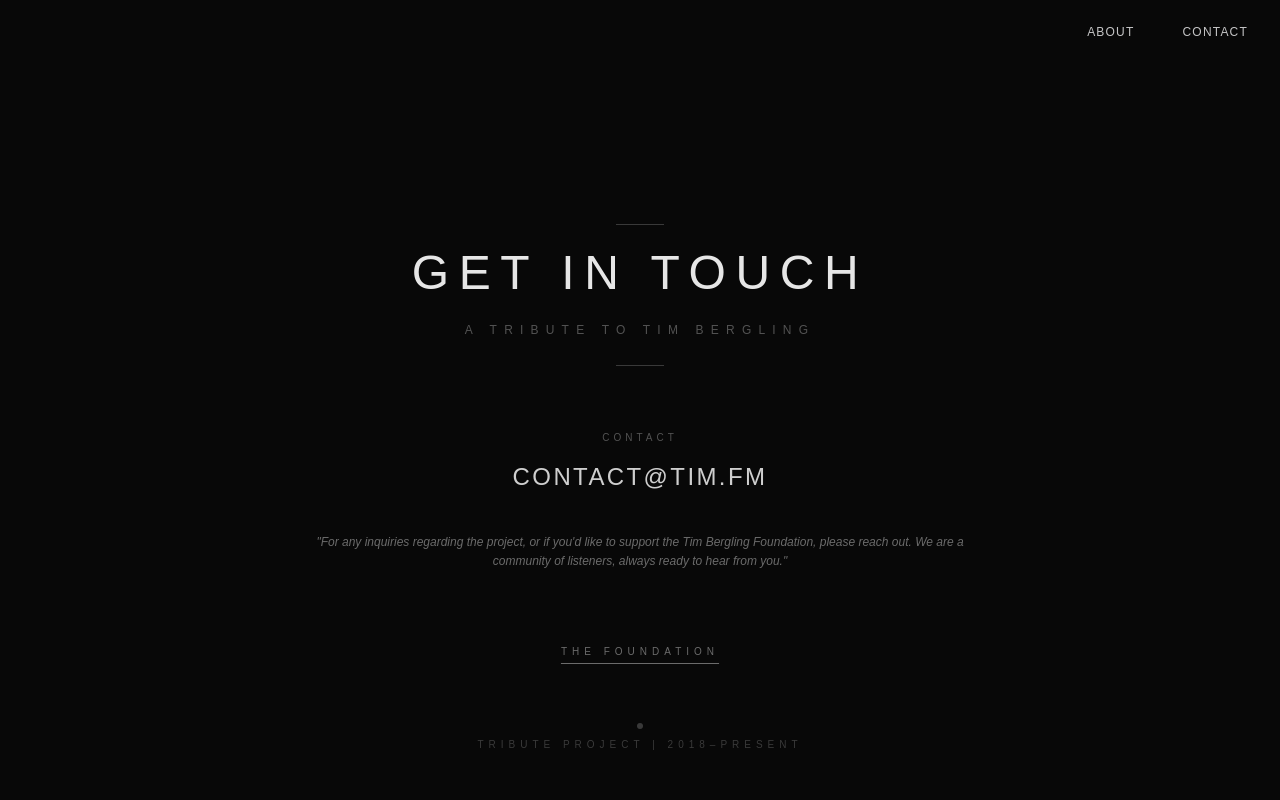
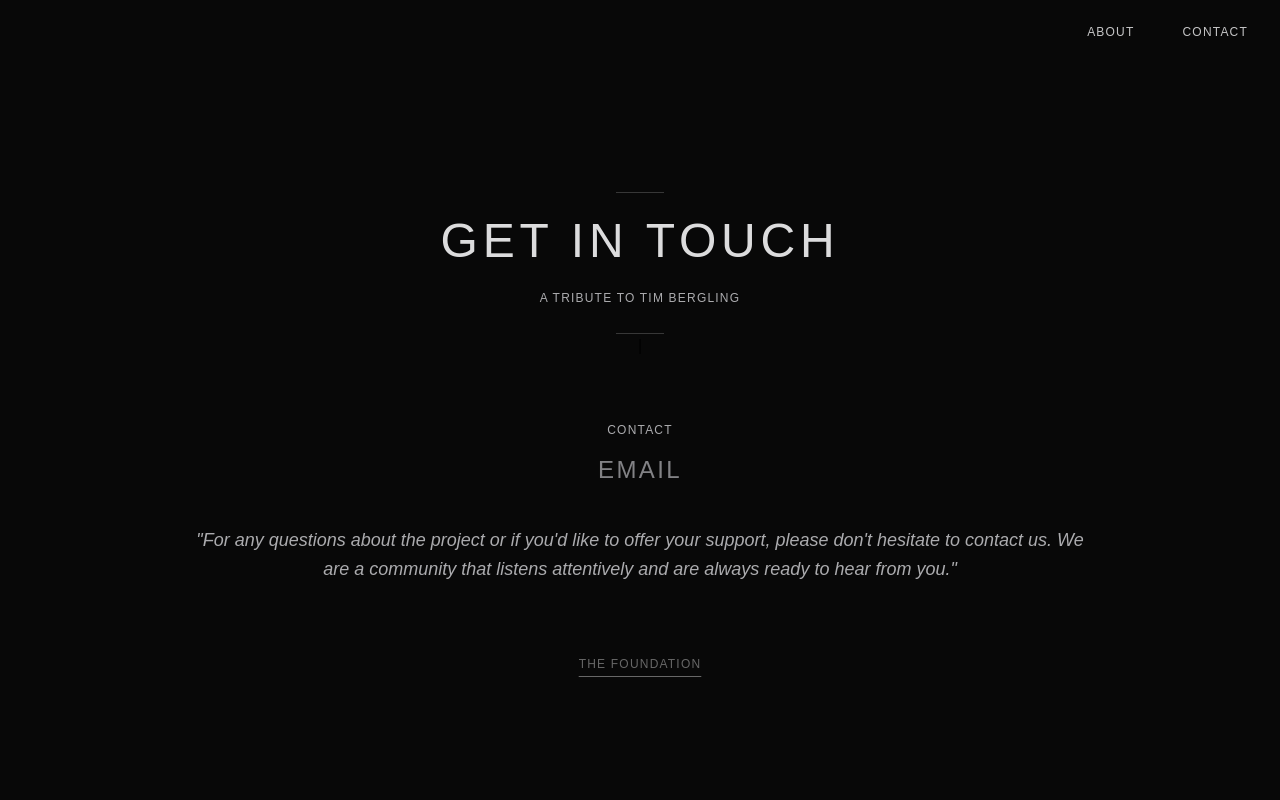
Before and after one commit to J-Jairo-C-Ordoniez/tim, a Next.js app: page /contact in a window 1280 px wide. Shown: the top 800 px of the page. Built offline with nearby package versions, Linux system fonts and the light colour scheme.

Commit message:
TIM: update

```diff
--- a/src/app/contact/page.js
+++ b/src/app/contact/page.js
@@ -1,21 +1,13 @@
 'use client'
 
 import Head from '@/components/home/header/Head'
-import ContactContent from '@/components/contact/sections/ContactContent'
+import Main from '@/components/contact/main/Main'
 
 export default function ContactPage() {
     return (
-        <main className="min-h-screen bg-background text-white selection:bg-white/10 selection:text-white font-inter">
+        <>
             <Head />
-            <div className="container mx-auto px-4 md:px-8 py-20 lg:py-40 flex items-center justify-center">
-                <ContactContent />
-            </div>
-
-            <footer className="fixed bottom-0 left-0 w-full py-12 opacity-20 text-center">
-                <p className="text-[10px] tracking-[0.5em] uppercase font-light">
-                    Tribute Project | 2018–Present
-                </p>
-            </footer>
-        </main>
+            <Main />
+        </>
     )
 }
--- /dev/null
+++ b/src/components/contact/main/Main.js
@@ -0,0 +1,21 @@
+import ContactContent from "./sections/ContactContent";
+
+export default function Main() {
+    return (
+        <main className="w-full min-h-screen bg-background font-inter box-border">
+            <div className="container mx-auto px-4 md:px-8 py-20 lg:py-32 space-y-32">
+                <ContactContent />
+
+                <footer className="w-full py-20 border-t border-primary/5 text-center">
+                    <p className="text-xs tracking-widest text-secondary/80 uppercase font-light">
+                        TIM | Collective Silhouette
+                    </p>
+
+                    <p className="text-xs tracking-widest text-secondary/60 uppercase font-light mt-4">
+                        Remembering Tim Bergling - {new Date().getFullYear()}
+                    </p>
+                </footer>
+            </div>
+        </main>
+    )
+}
--- /dev/null
+++ b/src/components/contact/main/sections/ContactContent.js
@@ -0,0 +1,49 @@
+'use client'
+
+import Link from "next/link"
+
+export default function ContactContent() {
+    return (
+        <section className="flex flex-col items-center justify-center text-center max-w-4xl mx-auto space-y-16">
+            <header className="space-y-6">
+                <div className="w-12 h-px bg-primary/20 mx-auto" />
+                <h1 className="text-4xl md:text-5xl font-light tracking-widest uppercase text-primary/90">
+                    Get in Touch
+                </h1>
+                <p className="text-xs tracking-widest text-secondary/80 uppercase font-light leading-relaxed">
+                    A tribute to Tim Bergling
+                </p>
+                <div className="w-12 h-px bg-primary/20 mx-auto" />|
+            </header>
+
+            <article className="space-y-10">
+                <div className="space-y-4">
+                    <p className="text-xs tracking-widest text-secondary/80 uppercase font-light">
+                        Contact
+                    </p>
+                    <Link
+                        href="mailto:cordobaojhonjairo21@gmail.com"
+                        className="text-xl md:text-2xl font-light tracking-widest text-secondary/60 hover:text-secondary uppercase"
+                    >
+                        EMAIL
+                    </Link>
+                </div>
+
+                <div className="space-y-8">
+                    <p className="text-lg font-light leading-relaxed text-secondary/80 italic">
+                        "For any questions about the project or if you'd like to offer your support, please don't hesitate to contact us. We are a community that listens attentively and are always ready to hear from you."
+                    </p>
+
+                    <div className="pt-10 flex flex-col gap-4">
+                        <Link
+                            href="/"
+                            className="text-xs tracking-widest text-primary/40 uppercase hover:text-primary transition-all underline underline-offset-8"
+                        >
+                            The Foundation
+                        </Link>
+                    </div>
+                </div>
+            </article>
+        </section>
+    )
+}
--- a/src/components/contact/sections/ContactContent.js
+++ /dev/null
@@ -1,47 +0,0 @@
-'use client'
-
-export default function ContactContent() {
-    return (
-        <section className="flex flex-col items-center justify-center text-center max-w-2xl mx-auto space-y-16">
-            <header className="space-y-6">
-                <div className="w-12 h-px bg-white/20 mx-auto" />
-                <h1 className="text-4xl md:text-5xl font-light tracking-[0.2em] uppercase text-white/90">
-                    Get in Touch
-                </h1>
-                <p className="text-[12px] tracking-[0.6em] text-white/30 uppercase font-medium leading-relaxed">
-                    A tribute to Tim Bergling
-                </p>
-                <div className="w-12 h-px bg-white/20 mx-auto" />
-            </header>
-
-            <div className="space-y-10">
-                <div className="space-y-4">
-                    <p className="text-[10px] tracking-[0.4em] uppercase text-white/30 font-medium">
-                        Contact
-                    </p>
-                    <p className="text-xl md:text-2xl font-light tracking-widest text-white/80 uppercase">
-                        contact@tim.fm
-                    </p>
-                </div>
-
-                <div className="space-y-8">
-                    <p className="text-xs font-light leading-relaxed text-white/40 italic">
-                        "For any inquiries regarding the project, or if you'd like to support the Tim Bergling Foundation, please reach out. We are a community of listeners, always ready to hear from you."
-                    </p>
-
-                    <div className="pt-10 flex flex-col gap-4">
-                        <a
-                            href="https://timberglingfoundation.org"
-                            target="_blank"
-                            className="text-[10px] tracking-[0.5em] text-white/40 uppercase hover:text-white transition-all underline underline-offset-8"
-                        >
-                            The Foundation
-                        </a>
-                    </div>
-                </div>
-            </div>
-
-            <div className="w-1.5 h-1.5 bg-white/20 rounded-full" />
-        </section>
-    )
-}
```
